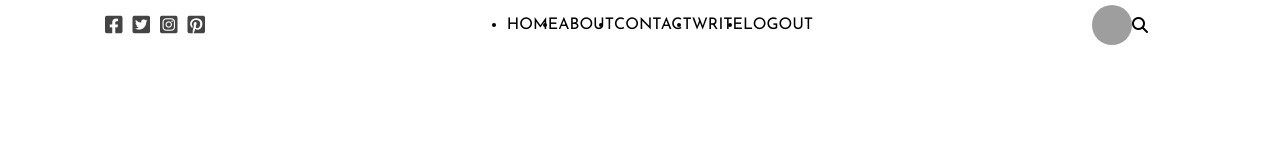
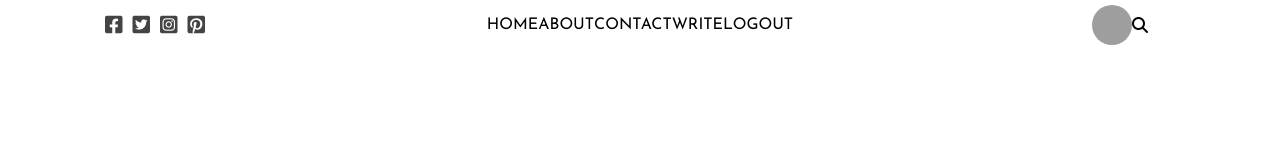
Before and after one commit to EvMad/react-frontend-sandbox, a React (Create React App) app: page / in a window 1280 px wide. Shown: the top 160 px of the page. Built offline with nearby package versions, Linux system fonts and the light colour scheme; grey boxes are pictures that could not be loaded.

Commit message:
topList { margin, padding, list-style }

```diff
--- a/src/topbar/topbar.css
+++ b/src/topbar/topbar.css
@@ -39,4 +39,7 @@
 .topList {
     display: flex;
     justify-content: center;
+    margin: 0;
+    padding: 0;
+    list-style: none;
 }
```
